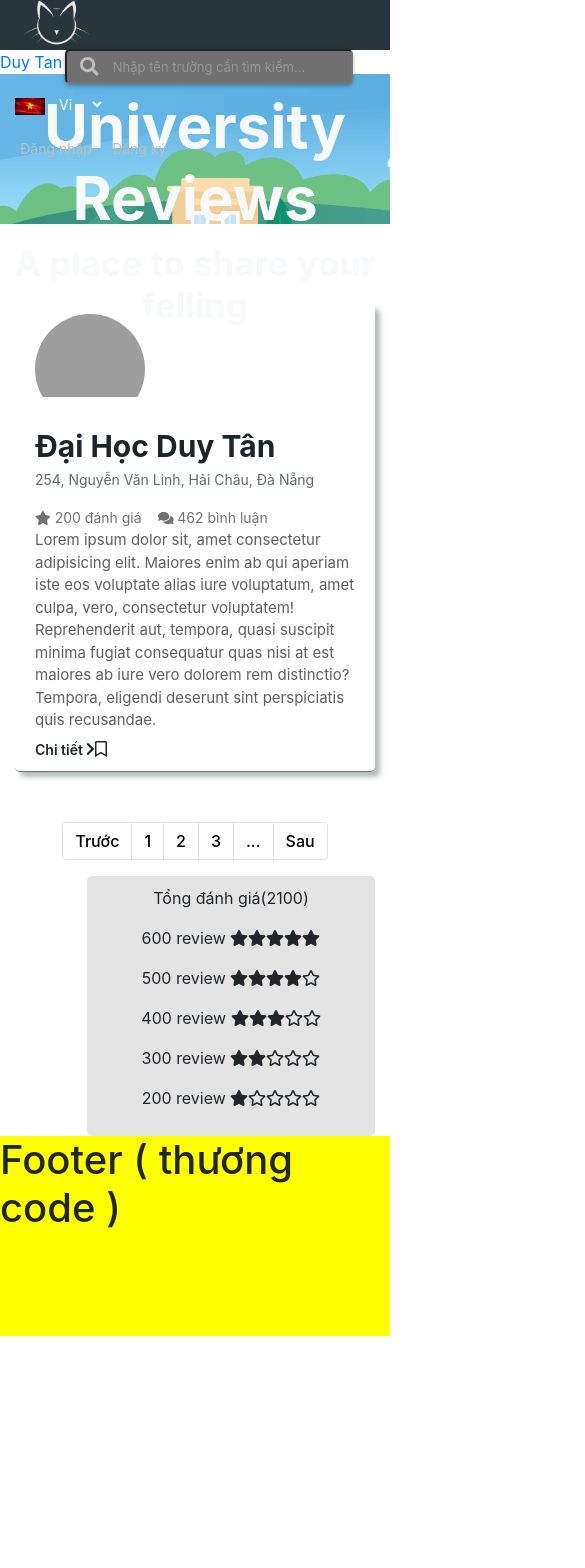
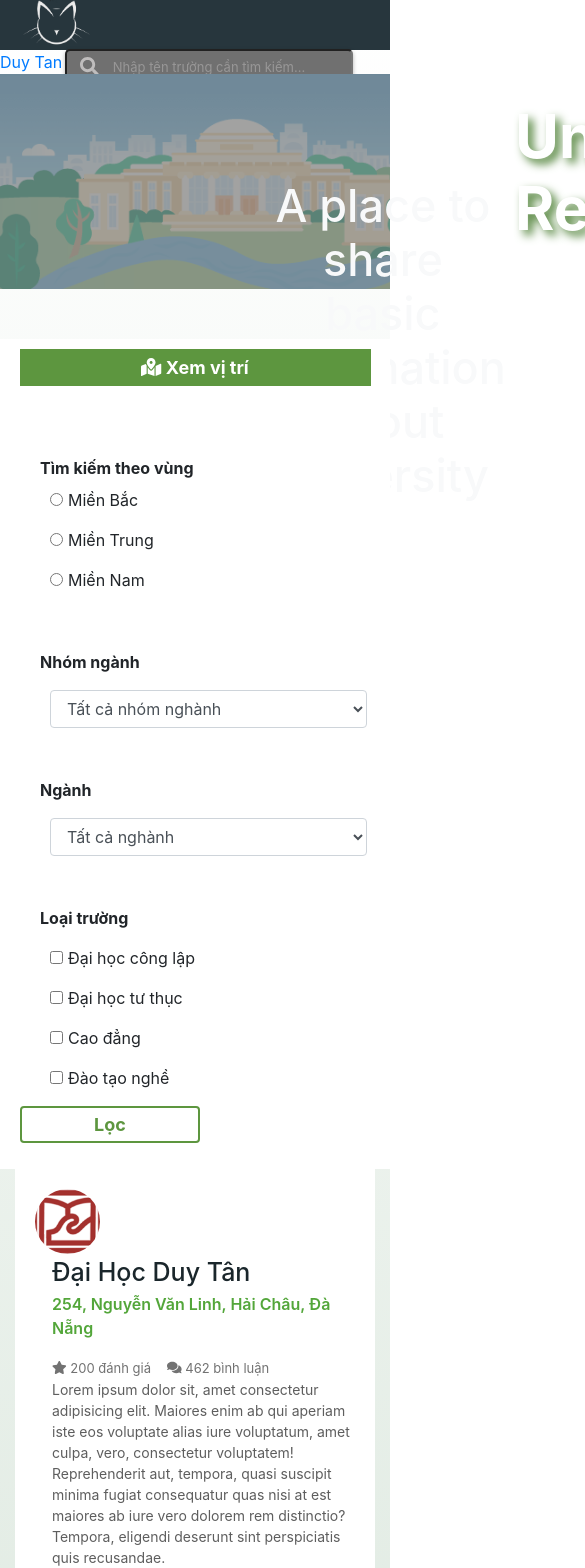
Before and after one commit to nvmt2/university-reviews-fe, a React (Create React App) app: page / in a window 390 px wide. Shown: the top 1568 px of the page, 585 px wide, since content can reach past the window. Before the commit the page ends 1336 px from the top, so only its background shows below. Built offline with nearby package versions, Linux system fonts and the light colour scheme; grey boxes are pictures that could not be loaded; the HTML template or start-up script is replaced by a standard one.

Commit message:
updated home-page

```diff
--- a/src/components/body/home-page/home-page.css
+++ b/src/components/body/home-page/home-page.css
@@ -1,38 +1,63 @@
+body {
+  /* background-color: #e4e4e494; */
+  background-image: linear-gradient(rgb(255, 255, 255), #dee9e0);
+  background-repeat: no-repeat;
+}
 #banner {
+  height: 215px;
+  margin-bottom: 50px;
+  background: #7b7b7b;
+  position: relative;
+}
+#bg-banner {
   background-image: url(/assets/home-page/banner.png);
-  height: 150px;
-  margin-bottom: 80px;
-  /* text-shadow: 10px 10px 25px #000000; */
-  /* filter: drop-shadow(0px -20px 16px rgb(0, 0, 0)); */
+  height: 215px;
+  background-repeat: no-repeat;
+  background-position: center center;
+  background-size: cover;
+  opacity: 0.3;
 }
 #banner h1 {
+  position: absolute;
+  top: 26px;
   font-size: 60px;
+  color: #ffffff;
+  left: 515px;
+  /* box-shadow: 0px 10px 25px #ffffff;
+   */
+  text-shadow: 5px 5px 10px #4f8137;
 }
 #banner h3 {
-  font-size: 35px;
-  font-weight: 650;
+  position: absolute;
+  top: 105px;
+  font-size: 45px;
+  color: #ffffff;
+  left: 260px;
 }
 
 /* -------content------ */
 
 .highlight-topic {
-  box-shadow: 5px 5px 5px #1a262b4f;
+  /* box-shadow: 5px 5px 5px #1a262b4f; */
   padding: 10px 20px;
-  border-bottom: 1px solid #727272;
+  /* border-bottom: 1px solid #727272;     */
   margin-bottom: 50px;
   transition: all 0.25s;
+  background-color: #ffffff;
 }
 .highlight-topic:hover {
-  box-shadow: 15px 15px 30px #1a262b;
+  /* box-shadow: 10px 10px 30px #696969; */
+  background-color: rgba(227, 238, 228, 0.466);
   transition: all 0.25s;
 }
 
 #img-logo {
   display: block;
-  width: 110px;
-  height: 110px;
+  width: 65px;
+  height: 65px;
   overflow: hidden;
   border-radius: 50%;
+  margin-top: 10px;
 }
 #img-logo a {
   display: block;
@@ -41,29 +66,33 @@
 .highlight-topic a.university-name {
   display: block;
   color: #1a262b;
-  font-size: 30px;
-  font-weight: 700;
+  font-size: 25px;
+  font-weight: 500;
 }
 .highlight-topic span.address {
-  color: #5e6c72;
-  font-size: 14px;
+  color: #53a63a;
+  font-size: 16px;
   display: block;
   margin-bottom: 15px;
+  font-weight: 600;
 }
 
 .highlight-topic span.count-rate,
 .highlight-topic span.count-comment {
   color: #727272;
-  font-size: 14px;
+  font-size: 13px;
+}
+.padding-left-32 {
+  padding-left: 32px;
 }
 .highlight-topic p.demo-content {
-  font-size: 15px;
+  font-size: 14px;
   color: #5e5e5e;
   margin-bottom: 5px;
 }
 .highlight-topic a.detail {
   display: inline-block;
-  color: #1a262b;
+  color: #5d963f;
   font-size: 14px;
   font-weight: 600;
 }
@@ -74,16 +103,64 @@
   float: right;
 }
 
-/* -----------PhĂ¢n trang ---------- */
+/* -----------Phân trang ---------- */
 .page-link {
   color: #000000;
   font-weight: 500;
 }
 
 /* --------------------sidebar------------- */
-#count-start {
-  background-color: #e4e4e4;
+#sidebar #filter {
+  background-color: #ffffff;
   padding: 10px 0px;
-  width: 80%;
+  width: 100%;
   float: right;
 }
+
+#sidebar #filter a.map {
+  color: #ffffff;
+  background-color: #5d963f;
+  width: 90%;
+  margin: 0px auto;
+  font-weight: 700;
+  font-size: 18px;
+  padding: 5px 0px;
+}
+.filter-form .form-group .locate {
+  text-align: left;
+  margin-left: 30px;
+}
+.filter-form .form-group .region {
+  text-align: left;
+  margin-left: 20px;
+  margin-top: 9px;
+}
+.locate.margin-r-10 {
+  margin-right: 13px;
+}
+
+.filter-form .form-group .locate input {
+  margin-right: 5px;
+}
+
+.page-item:hover > span,
+.page-item:hover > a {
+  color: #62b138 !important;
+}
+
+.btn-loc {
+  border: 2px solid #5d963f !important;
+  color: #5d963f;
+  font-weight: 700;
+  font-size: 18px;
+  padding: 3px;
+  width: 50%;
+}
+.btn-loc:hover {
+  background-color: #5d963f;
+  color: #ffffff;
+}
+
+.form-control:focus {
+  box-shadow: 0 0 0 0.2rem #5d963f;
+}
--- a/src/components/body/home-page/index.js
+++ b/src/components/body/home-page/index.js
@@ -30,147 +30,134 @@
               </NavLink>
 
           ))}
+      </div>
+      <div id="banner">
+        <div id="bg-banner">
+        </div>
+        <h1 class=" text-capitalize font-weight-bold">university reviews</h1>
+        <h3 class="text-center text-light">A place to share basic information about university</h3>
+    </div>
+
+    <div class="container">
+      <div class="row">
+      <div class="col-md-3 p-0" id="sidebar">
+                    <div id="filter" class="text-center">
+                        <a href="#" class="map d-block text-center"><i class="fas fa-map-marked-alt"></i> Xem vị trí</a>
+                        <form action="" class="filter-form">
+                            <div class="form-group">
+                                <label for="" class="region d-block font-weight-bold">Tìm kiếm theo vùng</label>
+                                <label for="" class="locate d-block">
+                                    <input type="radio" name="locate" value="" id="bac" /><label for="bac">Miền Bắc</label>
+                                </label>
+                                <label for="" class="locate d-block">
+                                    <input type="radio" name="locate" value="" id="trung" /><label for="trung">Miền Trung</label>
+                                </label>
+                                <label for="" class="locate  d-block">
+                                    <input type="radio" name="locate" value="" id="nam" /><label for="nam">Miền Nam</label>
+                                </label>
+                                <hr />
+                                {/* <!-- -----------end tìm kiếm theo vùng---------- --> */}
+                                <label for="" class="region d-block font-weight-bold mb-3">Nhóm ngành</label>
+                                <label for="" class="locate d-block margin-r-10">
+                                    <select name="nhomNghanh" id="nhomNghanh" class="form-control">
+                                        <option value="">Tất cả nhóm nghành</option>
+                                        <option value="">Sản xuất và chế biến</option>
+                                        <option value="">Kiến trúc và xây dựng</option>
+                                        <option value="">Kinh doanh</option>
+                                        <option value="">Công nghệ và thông tin</option>
+                                        <option value="">Luật và nhân văn</option>
+                                        <option value="">Nghệ thuật-thẩm mỹ-đồ họa</option>
+                                        <option value="">Báo chí-khoa học và xã hội</option>
+                                        <option value="">Khoa học cơ bản</option>
+                                        <option value="">Sư Phạm</option>
+                                        <option value="">Nông-lâm-ngư nghiệp</option>
+                                    </select>
+                                </label>
+                                <hr />
+                                {/* <!-- -----------end nhóm nghành---------- --> */}
+                                <label for="" class="region d-block font-weight-bold mb-3">Ngành</label>
+                                <label for="" class="locate d-block margin-r-10">
+                                    <select name="nhomNghanh" id="nhomNghanh" class="form-control">
+                                        <option value="">Tất cả nghành</option>
+                                    </select>
+                                </label>
+                                <hr />
+                                {/* <!-- end ngành  --> */}
+                                <label for="" class="region d-block font-weight-bold mb-3">Loại trường</label>
+                                <label for="" class="locate d-block">
+                                    <input type="checkbox" name="loaiTruong" value="" id="DHCL" /><label for="DHCL">Đại học công lập</label>
+                                </label>
+                                <label for="" class="locate d-block">
+                                    <input type="checkbox" name="loaiTruong" value="" id="DHTH" /><label for="DHTH">Đại học tư thục</label>
+                                </label>
+                                <label for="" class="locate d-block">
+                                    <input type="checkbox" name="loaiTruong" value="" id="CD" /><label for="CD">Cao đẳng</label>
+                                </label>
+                                <label for="" class="locate d-block">
+                                    <input type="checkbox" name="loaiTruong" value="" id="DTN" /><label for="DTN">Đào tạo nghề</label>
+                                </label>
+                                {/* <!-- end --> */}
+                                <button class="btn btn-loc">Lọc</button>
+                            </div>
+
+                        </form>
+                    </div>
 
                 </div>
-
-      <div>
-        <div id="banner">
-          <div id="bg-banner">
-            <h1 className="text-center text-capitalize font-weight-bold text-light pt-3">
-              university reviews
-            </h1>
-            <h3 className="text-center text-light">
-              A place to share your felling
-            </h3>
+                {/* <!-- ket thuc sidebar --> */}
+                <div class="col-md-9" id="content">
+                    <div class="highlight-topic">
+                        <div class="row">
+                            <div class="col-md-1">
+                                <div id="img-logo">
+                                    <a href="#" ><img src="/assets/home-page/logoDTU.png" alt=""class="anh logo-university img-fluid" /></a>
                                 </div>
                             </div>
-        <div className="container">
-          <div className="row">
-            <div className="col-md-9" id="content">
-              <div className="highlight-topic rounded-lg">
-                <div className="row">
-                  <div className="col-md-2">
-                    <div id="img-logo">
-                      <a href="#">
-                        <img
-                          src="images/logoDTU.png"
-                          alt=""
-                          className="anh logo-university img-fluid"
-                        />
-                      </a>
-                    </div>
-                  </div>
-                  <div className="col-md-10">
-                    <a href="a.com" className="university-name">
-                      Đại Học Duy Tân
-                    </a>
-                    <span className="address">
-                      254, Nguyễn Văn Linh, Hải Châu, Đà Nẵng
-                    </span>
-                    <span className="count-rate mr-3">
-                      <i className="fas fa-star"></i> 200 đánh giá
-                    </span>
-                    <span className="count-comment">
-                      <i className="fas fa-comments"></i> 462 bình luận
-                    </span>
+                            <div class="col-md-11 padding-left-32">
+                                <a href="#" class="university-name">Đại Học Duy Tân</a>
+                                <span class="address">254, Nguyễn Văn Linh, Hải Châu, Đà Nẵng</span>
+                                <span class="count-rate mr-3"><i class="fas fa-star"></i> 200 đánh giá</span>
+                                <span class="count-comment"><i class="fas fa-comments"></i> 462 bình luận</span>
 
-                    <p className="demo-content">
-                      Lorem ipsum dolor sit, amet consectetur adipisicing elit.
-                      Maiores enim ab qui aperiam iste eos voluptate alias iure
-                      voluptatum, amet culpa, vero, consectetur voluptatem!
-                      Reprehenderit aut, tempora, quasi suscipit minima fugiat
-                      consequatur quas nisi at est maiores ab iure vero dolorem
-                      rem distinctio? Tempora, eligendi deserunt sint
-                      perspiciatis quis recusandae.
-                    </p>
+                                <p class="demo-content">Lorem ipsum dolor sit, amet consectetur adipisicing elit. Maiores enim ab qui aperiam iste eos voluptate alias iure voluptatum, amet culpa, vero, consectetur voluptatem! Reprehenderit aut, tempora, quasi suscipit minima fugiat consequatur quas nisi at est maiores ab iure vero dolorem rem distinctio? Tempora, eligendi deserunt sint perspiciatis quis recusandae.</p>
 
-                    <a href="a.com" className="detail">
-                      Chi tiết <i className="fas fa-chevron-right"></i>
-                    </a>
-                    <i className="far fa-bookmark"></i>
+                                <a href="#" class="detail">Chi tiết <i class="fas fa-chevron-right"></i></a>
+                                <i class="far fa-bookmark"></i>
                             </div>
                         </div>
                     </div>
 
                     {/* <!-- ------phân trang  --> */}
 
-              <nav className="pagination justify-content-center">
-                <ul className="pagination">
-                  <li className="page-item">
-                    <span className="page-link">Trước</span>
+                    <nav class="pagination justify-content-center">
+                        <ul class="pagination">
+                            <li class="page-item">
+                                <span class="page-link">Trước</span>
                             </li>
-                  <li className="page-item">
-                    <a href="a.com" className="page-link">
-                      1
-                    </a>
+                            <li class="page-item">
+                                <a href="" class="page-link">1</a>
                             </li>
-                  <li className="page-item">
-                    <a href="a.com" className="page-link">
-                      2
-                    </a>
+                            <li class="page-item">
+                                <a href="" class="page-link">2</a>
                             </li>
-                  <li className="page-item">
-                    <a href="a.com" className="page-link">
-                      3
-                    </a>
+                            <li class="page-item">
+                                <a href="" class="page-link">3</a>
                             </li>
-                  <li className="page-item">
-                    <a href="a.com" className="page-link">
-                      ...
-                    </a>
+                            <li class="page-item">
+                                <a href="" class="page-link">...</a>
                             </li>
-                  <li className="page-item">
-                    <span className="page-link">Sau</span>
+                            <li class="page-item">
+                                <span class="page-link">Sau</span>
                             </li>
                         </ul>
                     </nav>
                 </div>
                 {/* <!-- =========end content=========== --> */}
-            <div className="col-md-3" id="sidebar">
-              <div id="count-start" className="text-center rounded-lg">
-                <p className="count-review">
-                  Tổng đánh giá<span>(2100)</span>
-                </p>
-                <p className="count5">
-                  <span>600</span> review <i className="fas fa-star"></i>
-                  <i className="fas fa-star"></i>
-                  <i className="fas fa-star"></i>
-                  <i className="fas fa-star"></i>
-                  <i className="fas fa-star"></i>
-                </p>
-                <p className="count4">
-                  <span>500</span> review <i className="fas fa-star"></i>
-                  <i className="fas fa-star"></i>
-                  <i className="fas fa-star"></i>
-                  <i className="fas fa-star"></i>
-                  <i className="far fa-star"></i>
-                </p>
-                <p className="count3">
-                  <span>400</span> review <i className="fas fa-star"></i>
-                  <i className="fas fa-star"></i>
-                  <i className="fas fa-star"></i>
-                  <i className="far fa-star"></i>
-                  <i className="far fa-star"></i>
-                </p>
-                <p className="count2">
-                  <span>300</span> review <i className="fas fa-star"></i>
-                  <i className="fas fa-star"></i>
-                  <i className="far fa-star"></i>
-                  <i className="far fa-star"></i>
-                  <i className="far fa-star"></i>
-                </p>
-                <p className="count1">
-                  <span>200</span> review <i className="fas fa-star"></i>
-                  <i className="far fa-star"></i>
-                  <i className="far fa-star"></i>
-                  <i className="far fa-star"></i>
-                  <i className="far fa-star"></i>
-                </p>
+
+
       </div>
     </div>
-          </div>
-        </div>
-      </div>
+
     </div>
   );
 }
```
Also changed, not shown: public/assets/home-page/logoDTU.png (added). Lines whose indentation alone changed are shown as unchanged.
